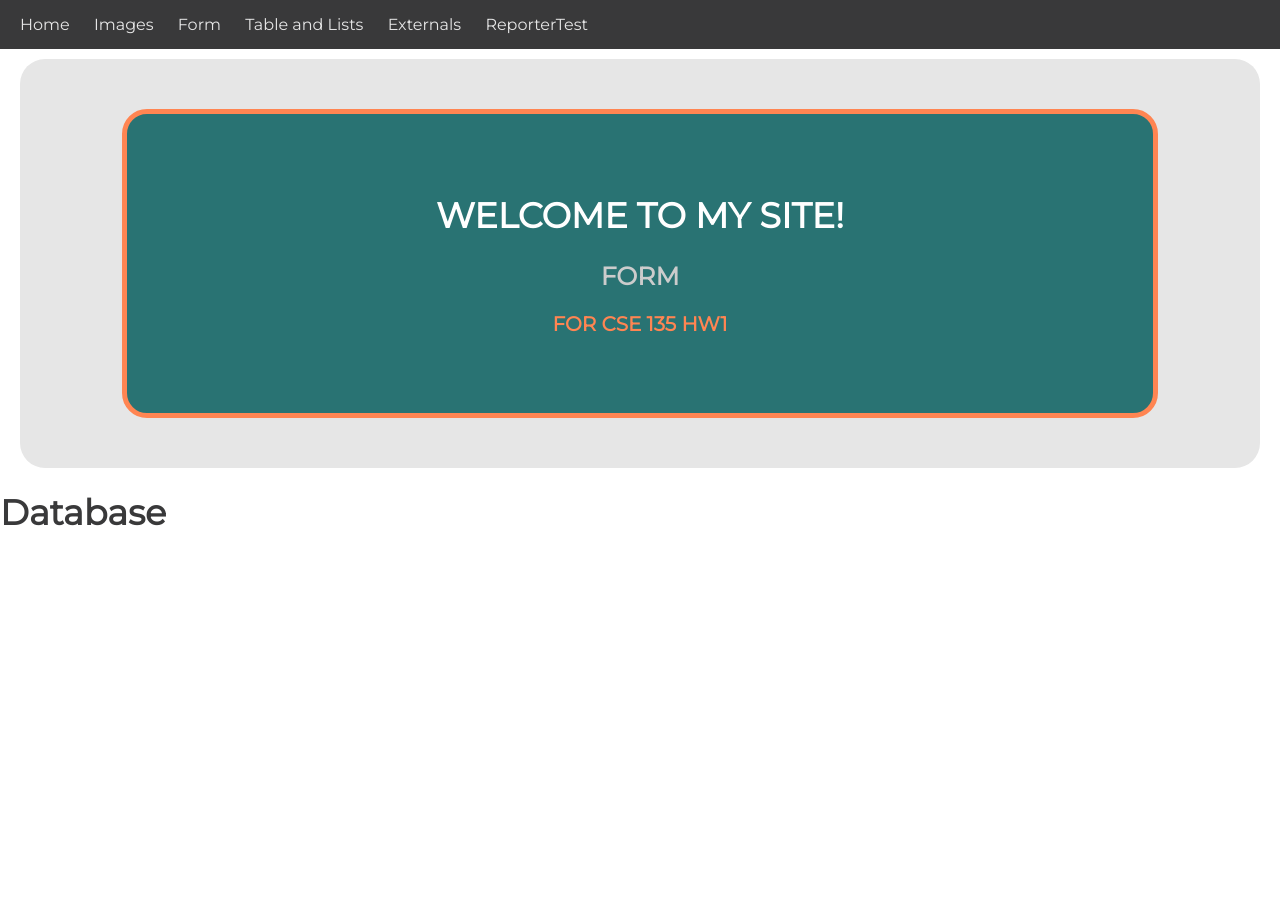
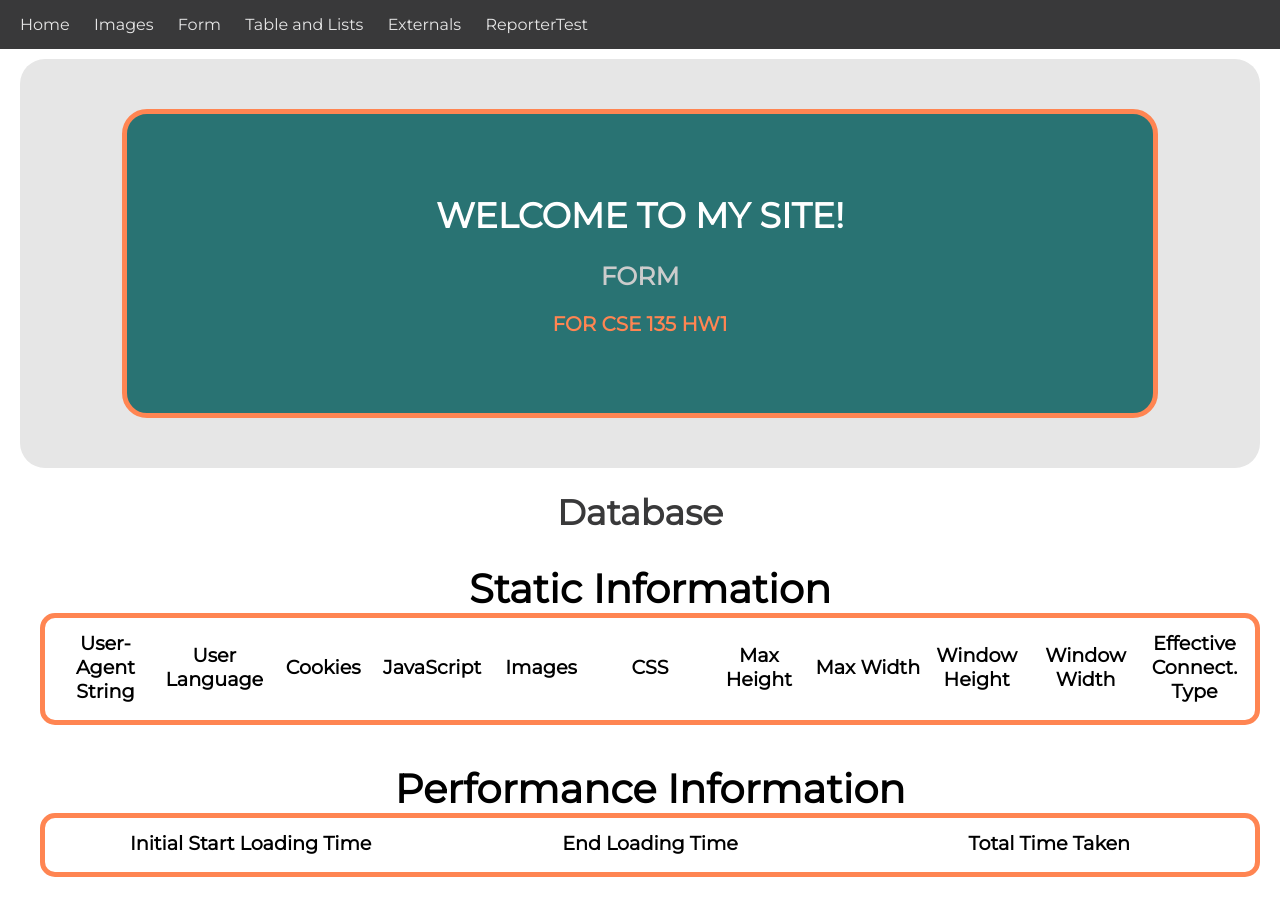
Before and after one commit to houan880201/cse135_pa4, a plain HTML site: page showdb.html in a window 1280 px wide. Before the commit the page ends 800 px from the top, so only its background shows below. Drawn offline with Linux system fonts and the light colour scheme.

Commit message:
updated showdb cloud function, showdb.html, showdb button on index

```diff
--- a/showdb.html
+++ b/showdb.html
@@ -1,14 +1,16 @@
 <!DOCTYPE html>
 
 <html class="no-js" lang="en">
+
 <head>
     <meta charset="utf-8">
     <meta http-equiv="X-UA-Compatible" content="IE=edge">
-        <title>Reporter Test</title>
+    <title>ShowDB</title>
     <meta name="description" content="">
     <meta name="viewport" content="width=device-width, initial-scale=1">
     <link rel="stylesheet" href="./styles/main.css">
 </head>
+
 <body>
     <nav>
         <a href="index.html">Home</a>
@@ -26,7 +28,7 @@
             <h3>For CSE 135 HW1</h3>
         </div>
     </div>
-        <h1>Database</h1>
+    <h1 style="text-align: center;">Database</h1>
     <div class="showdb">
     </div>
 
@@ -45,7 +47,7 @@
                 var url = "http://localhost:5001/cse135-pa3/us-central1/showdb"
 
                 xhr.onreadystatechange = function () {
-                if(xhr.readyState === XMLHttpRequest.DONE && xhr.status === 200) {
+                    if (xhr.readyState === XMLHttpRequest.DONE && xhr.status === 200) {
                         console.log(xhr.responseText);
                     }
                     xhr.open('POST', url, true);
@@ -54,12 +56,82 @@
                 return xhr.responseText
                 // localStorage.setItem(name + "_dynamic_data", JSON.stringify(dynamic_data));
             }
+        </script>
 
+        <table>
+            <caption>Static Information</caption>
+            <colgroup>
+                <col style="background-color:white;">
+                <col style="background-color:white;">
+                <col style="background-color:white;">
+                <col style="background-color:white;">
+                <col style="background-color:white;">
+                <col style="background-color:white;">
+                <col style="background-color:white;">
+                <col style="background-color:white;">
+                <col style="background-color:white;">
+                <col style="background-color:white;">
+                <col style="background-color:white;">
+            </colgroup>
 
+            <thead>
+                <tr>
+                    <th>User-Agent String</th>
+                    <th>User Language</th>
+                    <th>Cookies</th>
+                    <th>JavaScript</th>
+                    <th>Images</th>
+                    <th>CSS</th>
+                    <th>Max Height</th>
+                    <th>Max Width</th>
+                    <th>Window Height</th>
+                    <th>Window Width</th>
+                    <th>Effective Connect. Type</th>
+                </tr>
+            </thead>
+            <tbody>
+                <tr>
+                    <td></td>
+                    <td></td>
+                    <td></td>
+                    <td></td>
+                    <td></td>
+                    <td></td>
+                    <td></td>
+                    <td></td>
+                    <td></td>
+                    <td></td>
+                    <td></td>
+                </tr>
+            </tbody>
+        </table>
+        <br>
 
-        </script>
+        <table>
+            <caption>Performance Information</caption>
+            <colgroup>
+                <col style="background-color:white;">
+                <col style="background-color:white;">
+                <col style="background-color:white;">
+            </colgroup>
+            <thead>
+                <tr>
+                    <th>Initial Start Loading Time</th>
+                    <th>End Loading Time</th>
+                    <th>Total Time Taken</th>
+                </tr>
+            </thead>
+            <tbody>
+                <tr>
+                    <td></td>
+                    <td></td>
+                    <td> </td>
+                </tr>
+            </tbody>
+        </table>
         <!-- <script src="./scripts/main.js"></script> -->
     </footer>
 
 </body>
+
 </html>
```
Also changed, not shown: functions/index.js (+23 -21 lines), index.html (+2 -1 lines), scripts/tracker.js (+5 -6 lines). Lines whose indentation alone changed are shown as unchanged.
